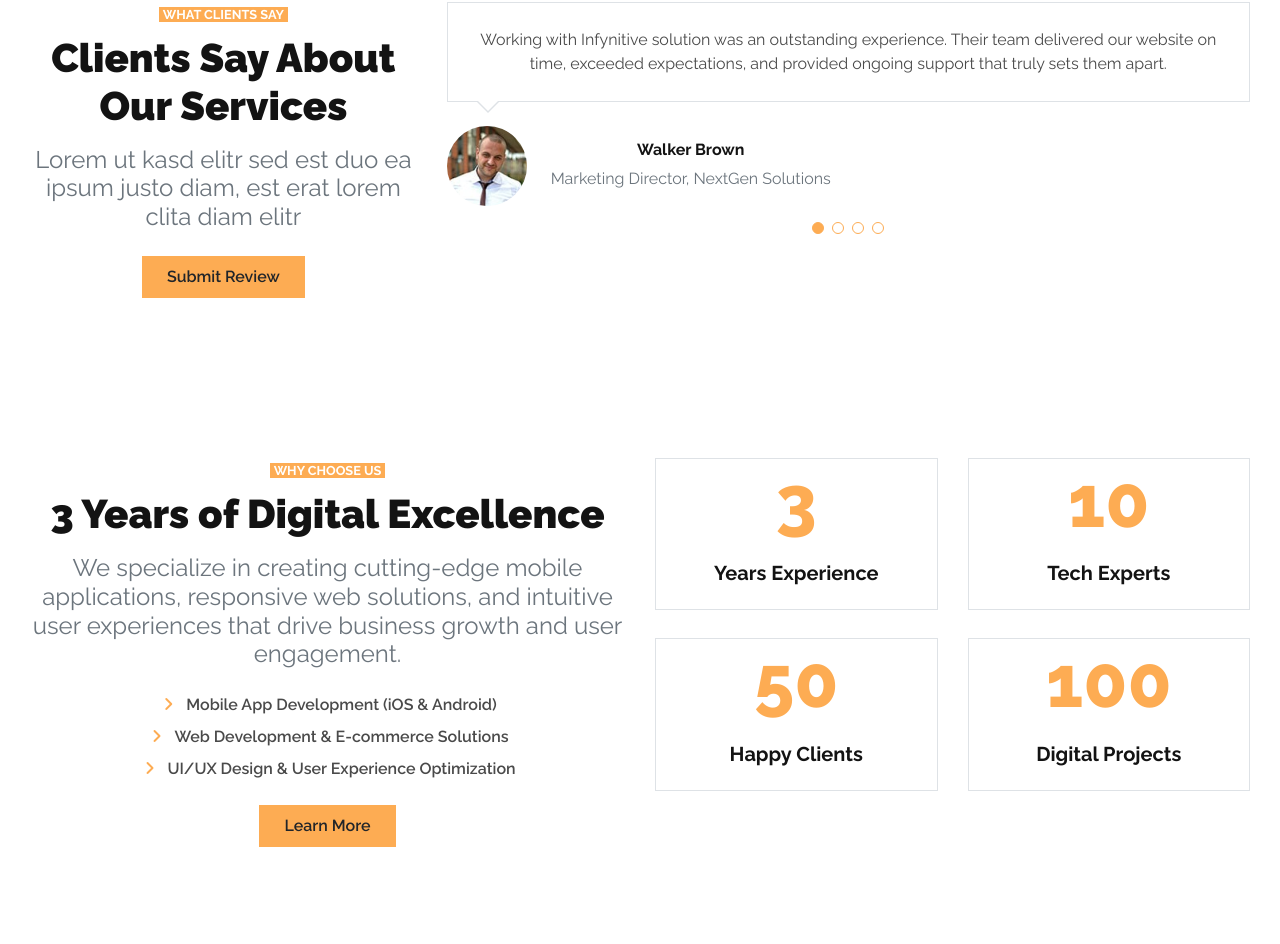
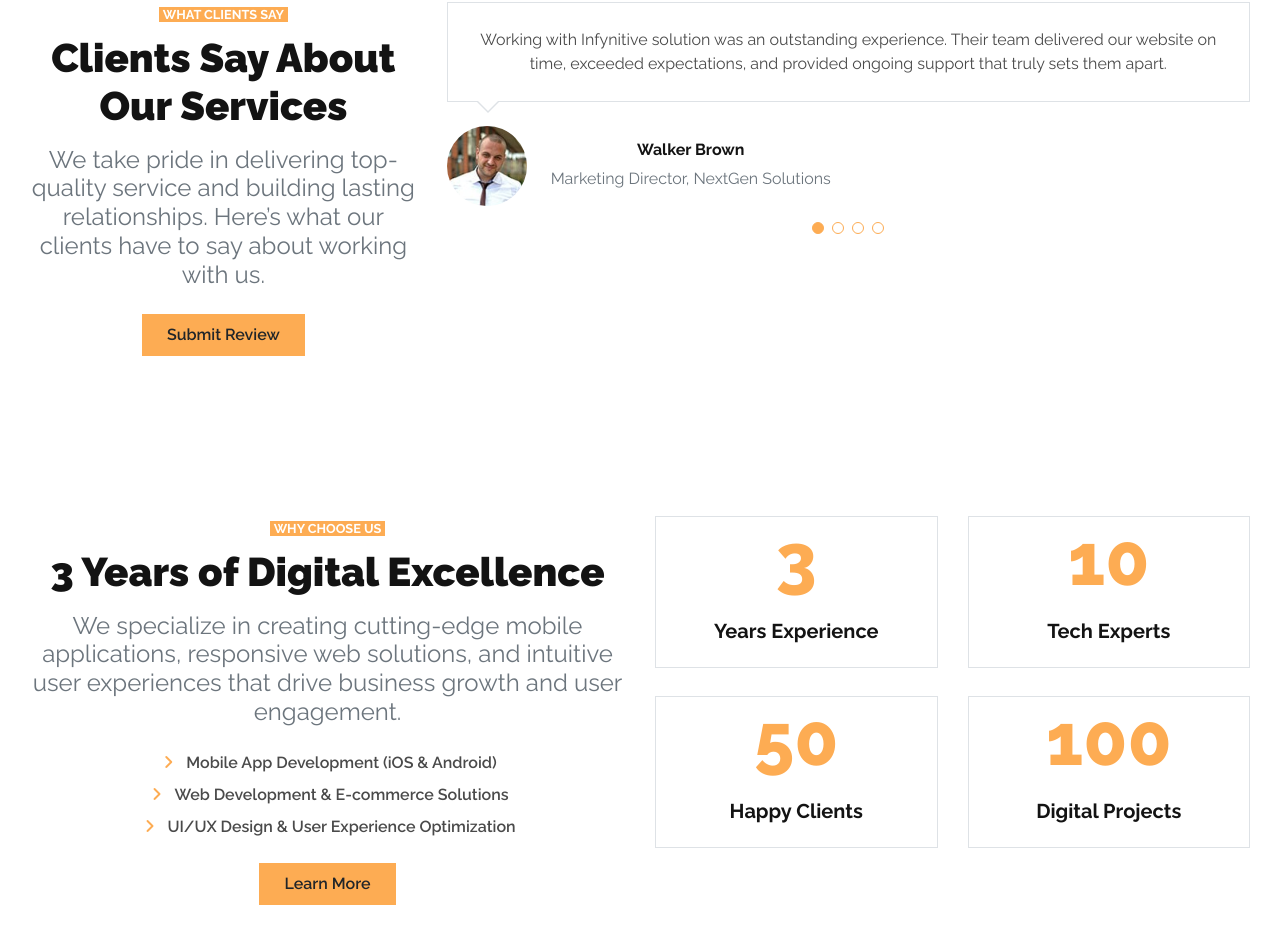
Before and after one commit to meet-navapara/company-portfolio, a React (Vite) app: page / in a window 1280 px wide. Shown: the part 2338-3282 px from the top of the page. Built offline with nearby package versions, Linux system fonts and the light colour scheme.

Commit message:
change in services

```diff
--- a/src/pages/Service.jsx
+++ b/src/pages/Service.jsx
@@ -138,8 +138,8 @@ function Service() {
               </small>
               <h1 className="mt-2 mb-3">Clients Say About Our Services</h1>
               <h4 className="font-weight-normal text-muted mb-4">
-                Lorem ut kasd elitr sed est duo ea ipsum justo diam, est erat
-                lorem clita diam elitr
+               We take pride in delivering top-quality service and building lasting relationships.
+Here’s what our clients have to say about working with us.
               </h4>
               <span className="btn btn-primary py-md-2 px-md-4 font-weight-semi-bold">
                 Submit Review
```
